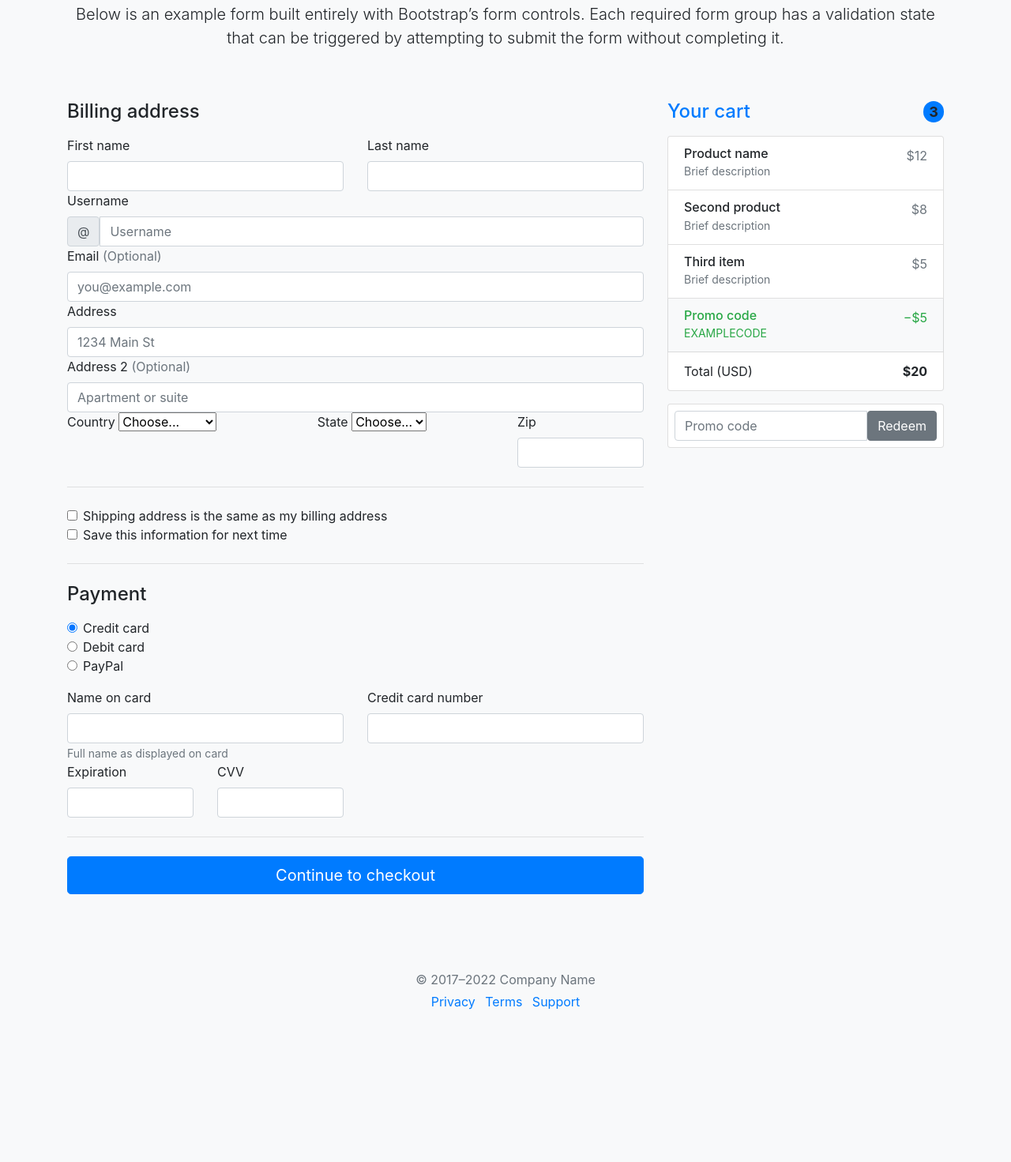
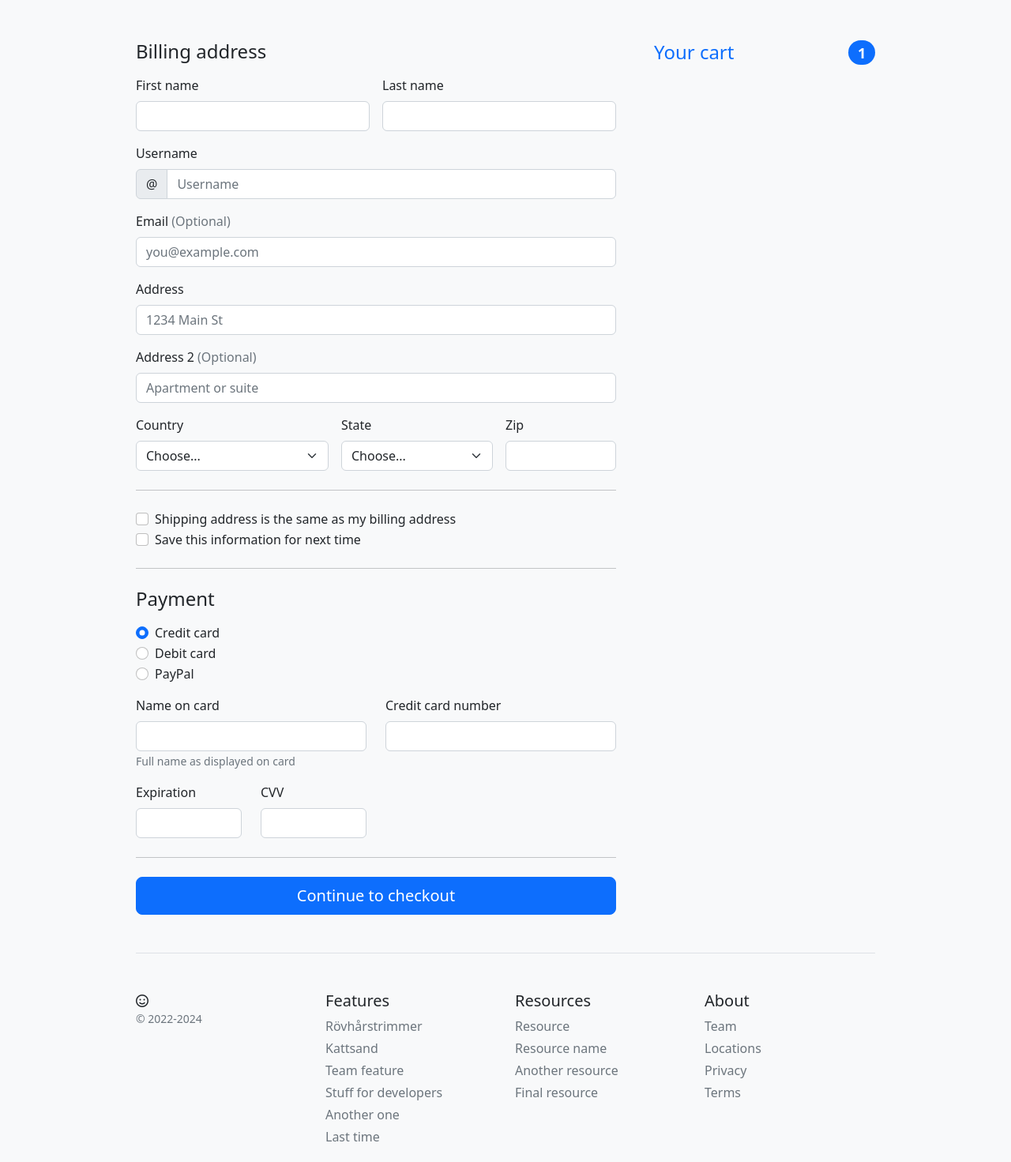
Before and after one commit to dafe2201/Frontend-inl, a plain HTML site: page checkout.html in a window 1280 px wide. Shown: the part 172-1643 px from the top of the page at 79% size. Before the commit the page ends 1500 px from the top, so only its background shows below. Drawn offline with nearby package versions, Linux system fonts and the light colour scheme; no server answers.

Commit message:
updated again

```diff
--- a/checkout.html
+++ b/checkout.html
@@ -1,154 +1,90 @@
-
-<!doctype html>
+<!DOCTYPE html>
 <html lang="en">
   <head>
-    <meta charset="utf-8">
-    <meta name="viewport" content="width=device-width, initial-scale=1">
-    <meta name="description" content="">
-    <meta name="author" content="Mark Otto, Jacob Thornton, and Bootstrap contributors">
-    <meta name="generator" content="Hugo 0.108.0">
-    <title>Checkout example · Bootstrap v5.3</title>
+    <meta charset="utf-8" />
+    <meta name="viewport" content="width=device-width, initial-scale=1" />
+    <meta name="description" content="" />
+    <meta
+      name="author"
+      content="Mark Otto, Jacob Thornton, and Bootstrap contributors"
+    />
+    <meta name="generator" content="Hugo 0.108.0" />
+    <title>Checkout</title>
 
-    <link rel="canonical" href="https://getbootstrap.com/docs/5.3/examples/checkout/">
-
-
-
-
-
-<link href="/docs/5.3/dist/css/bootstrap.min.css" rel="stylesheet" integrity="sha384-GLhlTQ8iRABdZLl6O3oVMWSktQOp6b7In1Zl3/Jr59b6EGGoI1aFkw7cmDA6j6gD" crossorigin="anonymous">
-
-    <!-- Favicons -->
-<link rel="apple-touch-icon" href="/docs/5.3/assets/img/favicons/apple-touch-icon.png" sizes="180x180">
-<link rel="icon" href="/docs/5.3/assets/img/favicons/favicon-32x32.png" sizes="32x32" type="image/png">
-<link rel="icon" href="/docs/5.3/assets/img/favicons/favicon-16x16.png" sizes="16x16" type="image/png">
-<link rel="manifest" href="/docs/5.3/assets/img/favicons/manifest.json">
-<link rel="mask-icon" href="/docs/5.3/assets/img/favicons/safari-pinned-tab.svg" color="#712cf9">
-<link rel="icon" href="/docs/5.3/assets/img/favicons/favicon.ico">
-<meta name="theme-color" content="#712cf9">
-
-
-    <style>
-      .bd-placeholder-img {
-        font-size: 1.125rem;
-        text-anchor: middle;
-        -webkit-user-select: none;
-        -moz-user-select: none;
-        user-select: none;
-      }
-
-      @media (min-width: 768px) {
-        .bd-placeholder-img-lg {
-          font-size: 3.5rem;
-        }
-      }
-
-      .b-example-divider {
-        height: 3rem;
-        background-color: rgba(0, 0, 0, .1);
-        border: solid rgba(0, 0, 0, .15);
-        border-width: 1px 0;
-        box-shadow: inset 0 .5em 1.5em rgba(0, 0, 0, .1), inset 0 .125em .5em rgba(0, 0, 0, .15);
-      }
-
-      .b-example-vr {
-        flex-shrink: 0;
-        width: 1.5rem;
-        height: 100vh;
-      }
-
-      .bi {
-        vertical-align: -.125em;
-        fill: currentColor;
-      }
-
-      .nav-scroller {
-        position: relative;
-        z-index: 2;
-        height: 2.75rem;
-        overflow-y: hidden;
-      }
-
-      .nav-scroller .nav {
-        display: flex;
-        flex-wrap: nowrap;
-        padding-bottom: 1rem;
-        margin-top: -1px;
-        overflow-x: auto;
-        text-align: center;
-        white-space: nowrap;
-        -webkit-overflow-scrolling: touch;
-      }
-    </style>
-
-
+    <!-- Bootstrap CDN -->
+    <link
+      rel="stylesheet"
+      href="https://cdn.jsdelivr.net/npm/bootstrap@5.2.3/dist/css/bootstrap.min.css"
+      integrity="sha384-rbsA2VBKQhggwzxH7pPCaAqO46MgnOM80zW1RWuH61DGLwZJEdK2Kadq2F9CUG65"
+      crossorigin="anonymous"
+    />
     <!-- Custom styles for this template -->
-    <link href="checkout.css" rel="stylesheet">
+    <link href="css/checkout.css" rel="stylesheet" />
   </head>
   <body class="bg-light">
+    <div class="container">
+      <header>
+        <div
+          class="d-flex flex-column flex-md-row align-items-center pb-3 mb-4 border-bottom"
+        >
+          <a
+            href="/"
+            class="d-flex align-items-center text-dark text-decoration-none"
+          >
+            <i class="fa-solid fa-shop"> </i>
+            <span class="fs-4 title"> Hassan Kött Och Video - och kläder</span>
+          </a>
 
-<div class="container">
+          <nav class="d-inline-flex mt-2 mt-md-0 ms-md-auto">
+            <a class="me-3 py-2 text-dark text-decoration-none" href="#"
+              >Features</a
+            >
+            <a class="me-3 py-2 text-dark text-decoration-none" href="#"
+              >Enterprise</a
+            >
+            <a class="me-3 py-2 text-dark text-decoration-none" href="#"
+              >Support</a
+            >
+            <a class="py-2 text-dark text-decoration-none" href="#">Pricing</a>
+          </nav>
+        </div>
+      </header>
       <main>
         <div class="py-5 text-center">
-      <img class="d-block mx-auto mb-4" src="/docs/5.3/assets/brand/bootstrap-logo.svg" alt="" width="72" height="57">
           <h2>Checkout form</h2>
-      <p class="lead">Below is an example form built entirely with Bootstrap’s form controls. Each required form group has a validation state that can be triggered by attempting to submit the form without completing it.</p>
         </div>
 
         <div class="row g-5">
           <div class="col-md-5 col-lg-4 order-md-last">
             <h4 class="d-flex justify-content-between align-items-center mb-3">
               <span class="text-primary">Your cart</span>
-          <span class="badge bg-primary rounded-pill">3</span>
+              <span class="badge bg-primary rounded-pill">1</span>
             </h4>
-        <ul class="list-group mb-3">
+            <ul class="list-group mb-3 cart-list">
+              <!--
               <li class="list-group-item d-flex justify-content-between lh-sm">
                 <div>
                   <h6 class="my-0">Product name</h6>
                   <small class="text-muted">Brief description</small>
                 </div>
                 <span class="text-muted">$12</span>
-          </li>
-          <li class="list-group-item d-flex justify-content-between lh-sm">
-            <div>
-              <h6 class="my-0">Second product</h6>
-              <small class="text-muted">Brief description</small>
-            </div>
-            <span class="text-muted">$8</span>
-          </li>
-          <li class="list-group-item d-flex justify-content-between lh-sm">
-            <div>
-              <h6 class="my-0">Third item</h6>
-              <small class="text-muted">Brief description</small>
-            </div>
-            <span class="text-muted">$5</span>
-          </li>
-          <li class="list-group-item d-flex justify-content-between bg-light">
-            <div class="text-success">
-              <h6 class="my-0">Promo code</h6>
-              <small>EXAMPLECODE</small>
-            </div>
-            <span class="text-success">−$5</span>
-          </li>
-          <li class="list-group-item d-flex justify-content-between">
-            <span>Total (USD)</span>
-            <strong>$20</strong>
-          </li>
+              </li>-->
             </ul>
-
-        <form class="card p-2">
-          <div class="input-group">
-            <input type="text" class="form-control" placeholder="Promo code">
-            <button type="submit" class="btn btn-secondary">Redeem</button>
-          </div>
-        </form>
           </div>
           <div class="col-md-7 col-lg-8">
             <h4 class="mb-3">Billing address</h4>
-        <form class="needs-validation" novalidate>
+            <form novalidate action="/">
               <div class="row g-3">
                 <div class="col-sm-6">
                   <label for="firstName" class="form-label">First name</label>
-              <input type="text" class="form-control" id="firstName" placeholder="" value="" required>
+                  <input
+                    type="text"
+                    class="form-control"
+                    id="firstName"
+                    placeholder=""
+                    value=""
+                    required
+                  />
                   <div class="invalid-feedback">
                     Valid first name is required.
                   </div>
@@ -156,7 +92,14 @@
 
                 <div class="col-sm-6">
                   <label for="lastName" class="form-label">Last name</label>
-              <input type="text" class="form-control" id="lastName" placeholder="" value="" required>
+                  <input
+                    type="text"
+                    class="form-control"
+                    id="lastName"
+                    placeholder=""
+                    value=""
+                    required
+                  />
                   <div class="invalid-feedback">
                     Valid last name is required.
                   </div>
@@ -166,7 +109,13 @@
                   <label for="username" class="form-label">Username</label>
                   <div class="input-group has-validation">
                     <span class="input-group-text">@</span>
-                <input type="text" class="form-control" id="username" placeholder="Username" required>
+                    <input
+                      type="text"
+                      class="form-control"
+                      id="username"
+                      placeholder="Username"
+                      required
+                    />
                     <div class="invalid-feedback">
                       Your username is required.
                     </div>
@@ -174,8 +123,15 @@
                 </div>
 
                 <div class="col-12">
-              <label for="email" class="form-label">Email <span class="text-muted">(Optional)</span></label>
-              <input type="email" class="form-control" id="email" placeholder="you@example.com">
+                  <label for="email" class="form-label"
+                    >Email <span class="text-muted">(Optional)</span></label
+                  >
+                  <input
+                    type="email"
+                    class="form-control"
+                    id="email"
+                    placeholder="you@example.com"
+                  />
                   <div class="invalid-feedback">
                     Please enter a valid email address for shipping updates.
                   </div>
@@ -183,15 +139,28 @@
 
                 <div class="col-12">
                   <label for="address" class="form-label">Address</label>
-              <input type="text" class="form-control" id="address" placeholder="1234 Main St" required>
+                  <input
+                    type="text"
+                    class="form-control"
+                    id="address"
+                    placeholder="1234 Main St"
+                    required
+                  />
                   <div class="invalid-feedback">
                     Please enter your shipping address.
                   </div>
                 </div>
 
                 <div class="col-12">
-              <label for="address2" class="form-label">Address 2 <span class="text-muted">(Optional)</span></label>
-              <input type="text" class="form-control" id="address2" placeholder="Apartment or suite">
+                  <label for="address2" class="form-label"
+                    >Address 2 <span class="text-muted">(Optional)</span></label
+                  >
+                  <input
+                    type="text"
+                    class="form-control"
+                    id="address2"
+                    placeholder="Apartment or suite"
+                  />
                 </div>
 
                 <div class="col-md-5">
@@ -218,40 +187,77 @@
 
                 <div class="col-md-3">
                   <label for="zip" class="form-label">Zip</label>
-              <input type="text" class="form-control" id="zip" placeholder="" required>
-              <div class="invalid-feedback">
-                Zip code required.
-              </div>
+                  <input
+                    type="text"
+                    class="form-control"
+                    id="zip"
+                    placeholder=""
+                    required
+                  />
+                  <div class="invalid-feedback">Zip code required.</div>
                 </div>
               </div>
 
-          <hr class="my-4">
+              <hr class="my-4" />
 
               <div class="form-check">
-            <input type="checkbox" class="form-check-input" id="same-address">
-            <label class="form-check-label" for="same-address">Shipping address is the same as my billing address</label>
+                <input
+                  type="checkbox"
+                  class="form-check-input"
+                  id="same-address"
+                />
+                <label class="form-check-label" for="same-address"
+                  >Shipping address is the same as my billing address</label
+                >
               </div>
 
               <div class="form-check">
-            <input type="checkbox" class="form-check-input" id="save-info">
-            <label class="form-check-label" for="save-info">Save this information for next time</label>
+                <input
+                  type="checkbox"
+                  class="form-check-input"
+                  id="save-info"
+                />
+                <label class="form-check-label" for="save-info"
+                  >Save this information for next time</label
+                >
               </div>
 
-          <hr class="my-4">
+              <hr class="my-4" />
 
               <h4 class="mb-3">Payment</h4>
 
               <div class="my-3">
                 <div class="form-check">
-              <input id="credit" name="paymentMethod" type="radio" class="form-check-input" checked required>
-              <label class="form-check-label" for="credit">Credit card</label>
+                  <input
+                    id="credit"
+                    name="paymentMethod"
+                    type="radio"
+                    class="form-check-input"
+                    checked
+                    required
+                  />
+                  <label class="form-check-label" for="credit"
+                    >Credit card</label
+                  >
                 </div>
                 <div class="form-check">
-              <input id="debit" name="paymentMethod" type="radio" class="form-check-input" required>
+                  <input
+                    id="debit"
+                    name="paymentMethod"
+                    type="radio"
+                    class="form-check-input"
+                    required
+                  />
                   <label class="form-check-label" for="debit">Debit card</label>
                 </div>
                 <div class="form-check">
-              <input id="paypal" name="paymentMethod" type="radio" class="form-check-input" required>
+                  <input
+                    id="paypal"
+                    name="paymentMethod"
+                    type="radio"
+                    class="form-check-input"
+                    required
+                  />
                   <label class="form-check-label" for="paypal">PayPal</label>
                 </div>
               </div>
@@ -259,59 +265,182 @@
               <div class="row gy-3">
                 <div class="col-md-6">
                   <label for="cc-name" class="form-label">Name on card</label>
-              <input type="text" class="form-control" id="cc-name" placeholder="" required>
-              <small class="text-muted">Full name as displayed on card</small>
-              <div class="invalid-feedback">
-                Name on card is required
-              </div>
+                  <input
+                    type="text"
+                    class="form-control"
+                    id="cc-name"
+                    placeholder=""
+                    required
+                  />
+                  <small class="text-muted"
+                    >Full name as displayed on card</small
+                  >
+                  <div class="invalid-feedback">Name on card is required</div>
                 </div>
 
                 <div class="col-md-6">
-              <label for="cc-number" class="form-label">Credit card number</label>
-              <input type="text" class="form-control" id="cc-number" placeholder="" required>
+                  <label for="cc-number" class="form-label"
+                    >Credit card number</label
+                  >
+                  <input
+                    type="text"
+                    class="form-control"
+                    id="cc-number"
+                    placeholder=""
+                    required
+                  />
                   <div class="invalid-feedback">
                     Credit card number is required
                   </div>
                 </div>
 
                 <div class="col-md-3">
-              <label for="cc-expiration" class="form-label">Expiration</label>
-              <input type="text" class="form-control" id="cc-expiration" placeholder="" required>
-              <div class="invalid-feedback">
-                Expiration date required
-              </div>
+                  <label for="cc-expiration" class="form-label"
+                    >Expiration</label
+                  >
+                  <input
+                    type="text"
+                    class="form-control"
+                    id="cc-expiration"
+                    placeholder=""
+                    required
+                  />
+                  <div class="invalid-feedback">Expiration date required</div>
                 </div>
 
                 <div class="col-md-3">
                   <label for="cc-cvv" class="form-label">CVV</label>
-              <input type="text" class="form-control" id="cc-cvv" placeholder="" required>
-              <div class="invalid-feedback">
-                Security code required
-              </div>
+                  <input
+                    type="text"
+                    class="form-control"
+                    id="cc-cvv"
+                    placeholder=""
+                    required
+                  />
+                  <div class="invalid-feedback">Security code required</div>
                 </div>
               </div>
 
-          <hr class="my-4">
+              <hr class="my-4" />
 
-          <button class="w-100 btn btn-primary btn-lg" type="submit">Continue to checkout</button>
+              <button class="w-100 btn btn-primary btn-lg" type="submit">
+                Continue to checkout
+              </button>
             </form>
           </div>
         </div>
       </main>
 
-  <footer class="my-5 pt-5 text-muted text-center text-small">
-    <p class="mb-1">&copy; 2017–2022 Company Name</p>
-    <ul class="list-inline">
-      <li class="list-inline-item"><a href="#">Privacy</a></li>
-      <li class="list-inline-item"><a href="#">Terms</a></li>
-      <li class="list-inline-item"><a href="#">Support</a></li>
+      <footer class="pt-4 my-md-5 pt-md-5 border-top">
+        <div class="row">
+          <div class="col-12 col-md">
+            <i class="fa-regular fa-face-smile"></i>
+            <small class="d-block mb-3 text-muted">&copy; 2022-2024</small>
+          </div>
+          <div class="col-6 col-md">
+            <h5>Features</h5>
+            <ul class="list-unstyled text-small">
+              <li class="mb-1">
+                <a class="link-secondary text-decoration-none" href="#"
+                  >Rövhårstrimmer</a
+                >
+              </li>
+              <li class="mb-1">
+                <a class="link-secondary text-decoration-none" href="#"
+                  >Kattsand</a
+                >
+              </li>
+              <li class="mb-1">
+                <a class="link-secondary text-decoration-none" href="#"
+                  >Team feature</a
+                >
+              </li>
+              <li class="mb-1">
+                <a class="link-secondary text-decoration-none" href="#"
+                  >Stuff for developers</a
+                >
+              </li>
+              <li class="mb-1">
+                <a class="link-secondary text-decoration-none" href="#"
+                  >Another one</a
+                >
+              </li>
+              <li class="mb-1">
+                <a class="link-secondary text-decoration-none" href="#"
+                  >Last time</a
+                >
+              </li>
             </ul>
+          </div>
+          <div class="col-6 col-md">
+            <h5>Resources</h5>
+            <ul class="list-unstyled text-small">
+              <li class="mb-1">
+                <a class="link-secondary text-decoration-none" href="#"
+                  >Resource</a
+                >
+              </li>
+              <li class="mb-1">
+                <a class="link-secondary text-decoration-none" href="#"
+                  >Resource name</a
+                >
+              </li>
+              <li class="mb-1">
+                <a class="link-secondary text-decoration-none" href="#"
+                  >Another resource</a
+                >
+              </li>
+              <li class="mb-1">
+                <a class="link-secondary text-decoration-none" href="#"
+                  >Final resource</a
+                >
+              </li>
+            </ul>
+          </div>
+          <div class="col-6 col-md">
+            <h5>About</h5>
+            <ul class="list-unstyled text-small">
+              <li class="mb-1">
+                <a class="link-secondary text-decoration-none" href="#">Team</a>
+              </li>
+              <li class="mb-1">
+                <a class="link-secondary text-decoration-none" href="#"
+                  >Locations</a
+                >
+              </li>
+              <li class="mb-1">
+                <a class="link-secondary text-decoration-none" href="#"
+                  >Privacy</a
+                >
+              </li>
+              <li class="mb-1">
+                <a class="link-secondary text-decoration-none" href="#"
+                  >Terms</a
+                >
+              </li>
+            </ul>
+          </div>
+        </div>
       </footer>
     </div>
 
+    <!-- CDN SCript Font Awesome & Bootstrap & jQuery -->
+    <script
+      src="https://cdn.jsdelivr.net/npm/bootstrap@5.2.3/dist/js/bootstrap.min.js"
+      integrity="sha384-cuYeSxntonz0PPNlHhBs68uyIAVpIIOZZ5JqeqvYYIcEL727kskC66kF92t6Xl2V"
+      crossorigin="anonymous"
+    ></script>
+    <script
+      src="https://cdn.jsdelivr.net/npm/bootstrap@5.2.3/dist/js/bootstrap.bundle.min.js"
+      integrity="sha384-kenU1KFdBIe4zVF0s0G1M5b4hcpxyD9F7jL+jjXkk+Q2h455rYXK/7HAuoJl+0I4"
+      crossorigin="anonymous"
+    ></script>
+    <script
+      src="https://kit.fontawesome.com/5d358afd40.js"
+      crossorigin="anonymous"
+    ></script>
+    <script src="https://ajax.googleapis.com/ajax/libs/jquery/3.6.3/jquery.min.js"></script>
 
-    <script src="/docs/5.3/dist/js/bootstrap.bundle.min.js" integrity="sha384-w76AqPfDkMBDXo30jS1Sgez6pr3x5MlQ1ZAGC+nuZB+EYdgRZgiwxhTBTkF7CXvN" crossorigin="anonymous"></script>
-
-      <script src="checkout.js"></script>
+    <script src="js/checkout.js" type="module"></script>
   </body>
 </html>
--- /dev/null
+++ b/css/checkout.css
@@ -0,0 +1,57 @@
+/* Check out CSS */
+
+.container {
+  max-width: 960px;
+}
+
+.bd-placeholder-img {
+  font-size: 1.125rem;
+  text-anchor: middle;
+  -webkit-user-select: none;
+  -moz-user-select: none;
+  user-select: none;
+}
+
+@media (min-width: 768px) {
+  .bd-placeholder-img-lg {
+    font-size: 3.5rem;
+  }
+}
+
+.b-example-divider {
+  height: 3rem;
+  background-color: rgba(0, 0, 0, 0.1);
+  border: solid rgba(0, 0, 0, 0.15);
+  border-width: 1px 0;
+  box-shadow: inset 0 0.5em 1.5em rgba(0, 0, 0, 0.1),
+    inset 0 0.125em 0.5em rgba(0, 0, 0, 0.15);
+}
+
+.b-example-vr {
+  flex-shrink: 0;
+  width: 1.5rem;
+  height: 100vh;
+}
+
+.bi {
+  vertical-align: -0.125em;
+  fill: currentColor;
+}
+
+.nav-scroller {
+  position: relative;
+  z-index: 2;
+  height: 2.75rem;
+  overflow-y: hidden;
+}
+
+.nav-scroller .nav {
+  display: flex;
+  flex-wrap: nowrap;
+  padding-bottom: 1rem;
+  margin-top: -1px;
+  overflow-x: auto;
+  text-align: center;
+  white-space: nowrap;
+  -webkit-overflow-scrolling: touch;
+}
```
Also changed, not shown: css/style.css (+14 -0 lines), index.html (+1 -23 lines), js/api.js (+10 -0 lines), js/checkout.js (added, +24 -0 lines), js/main.js (+12 -12 lines), js/product.js (+17 -30 lines), product.html (+1 -1 lines), confirmation.html (added). Lines whose indentation alone changed are shown as unchanged.
